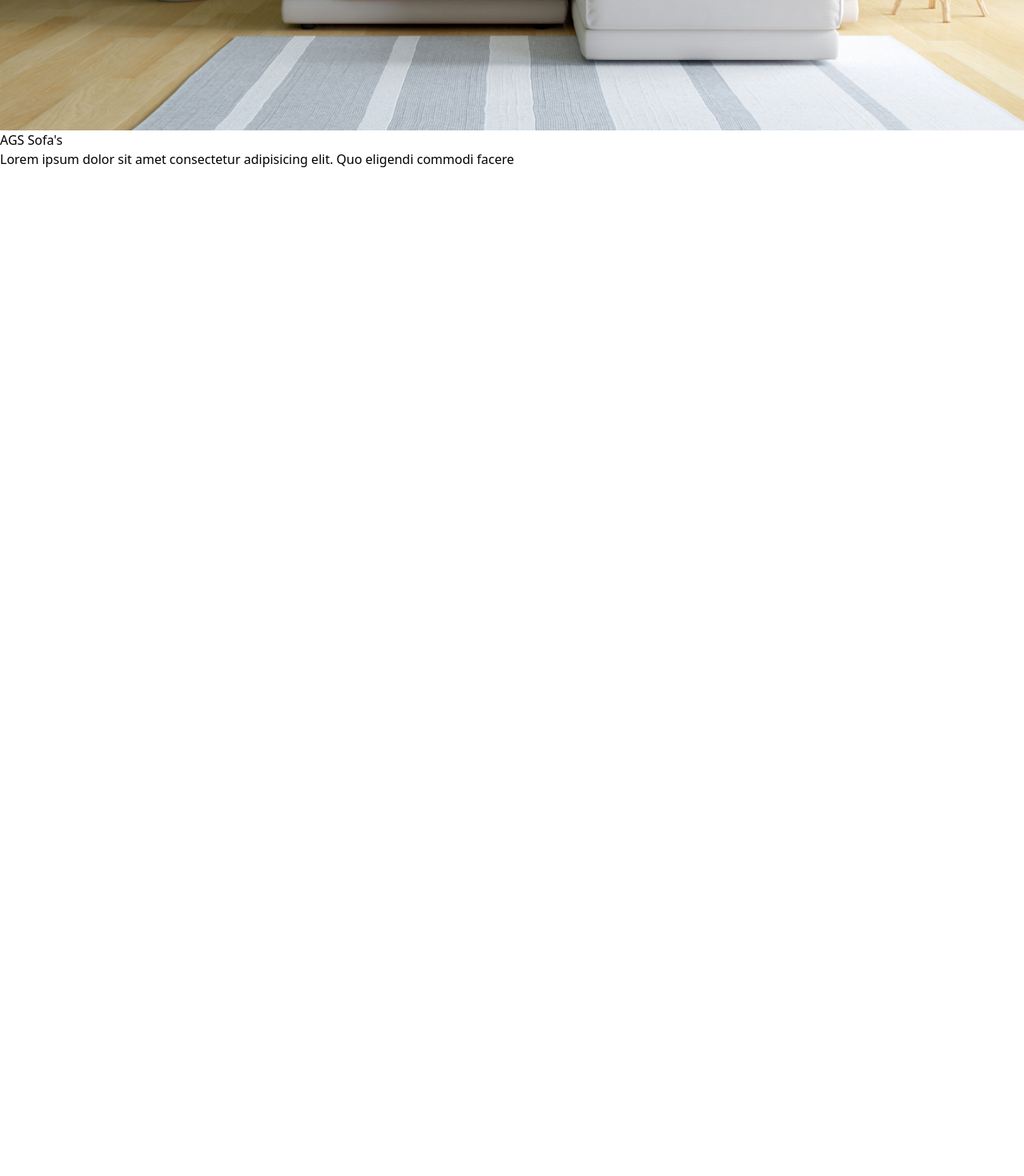
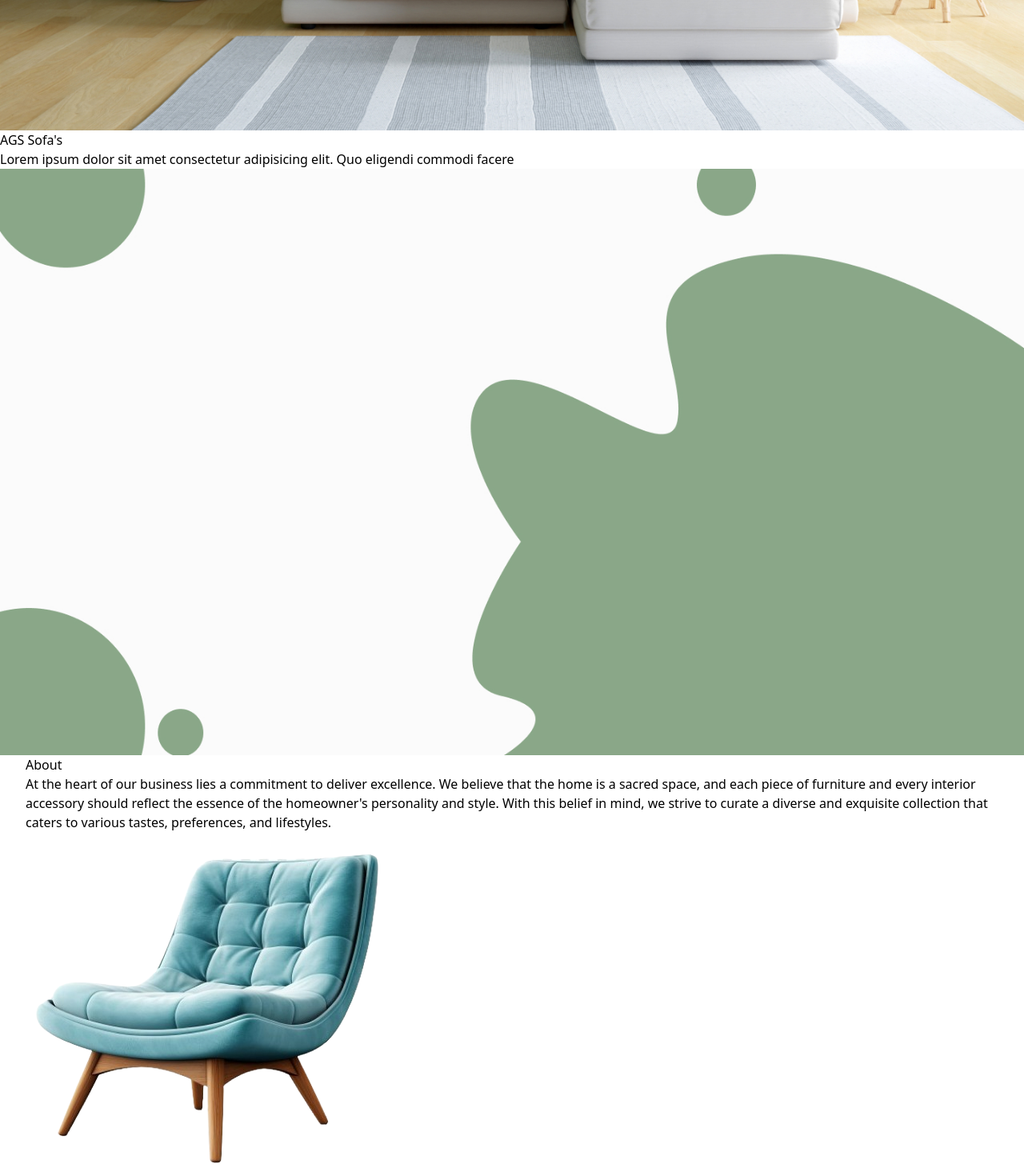
Before and after one commit to zubairmujawar/ags-sofas, a React (Vite) app: page / in a window 1280 px wide. Shown: the part 784-2254 px from the top of the page at 80% size. Before the commit the page ends 995 px from the top, so only its background shows below. Built offline with nearby package versions, Linux system fonts and the light colour scheme.

Commit message:
about section completed

```diff
--- a/src/App.jsx
+++ b/src/App.jsx
@@ -1,15 +1,16 @@
-import './App.css'
-import Home from './components/Home';
-import Navbar from './components/Navbar';
+import "./App.css";
+import About from "./components/About";
+import Home from "./components/Home";
+import Navbar from "./components/Navbar";
 
 function App() {
-
   return (
     <>
-      <Navbar/>
-    <Home/>
+      <Navbar />
+      <Home />
+      <About />
     </>
-  )
+  );
 }
 
 export default App;
--- /dev/null
+++ b/src/components/About.jsx
@@ -0,0 +1,27 @@
+import React from "react";
+import aboutImg from "../assets/about-bg.jpg";
+import aboutChair from "../assets/about-chair.png";
+const About = () => {
+  return (
+    <div className="w-[100vw] h-[100vh] flex justify-center">
+      <img
+        src={aboutImg}
+        alt=" home-page-img"
+        className="object-cover bg-cover h-full w-full"
+      />
+      <div className=" absolute w-full h-full grid items-center  sm:grid-cols-10">
+        <div className="sm:col-span-6" style={{paddingLeft: "2rem"}}>
+          <h1 className="font-bold sm:text-5xl text-2xl p-5 self-start">About</h1>
+          <p className="sm:text-3xl text-xl p-4 sm:-2 text-black">
+          At the heart of our business lies a commitment to deliver excellence. We believe that the home is a sacred space, and each piece of furniture and every interior accessory should reflect the essence of the homeowner's personality and style. With this belief in mind, we strive to curate a diverse and exquisite collection that caters to various tastes, preferences, and lifestyles.
+          </p>
+        </div>
+        <div className=" min-h-[200px] px-3 py-4 sm:w-[28rem] sm:px-5 sm:col-span-4">
+          <img src={aboutChair} alt="aboutChairImg"  className="w-full"/>
+        </div>
+      </div>
+    </div>
+  );
+};
+
+export default About;
```
Also changed, not shown: src/assets/aabout-chair.jpg (deleted), src/assets/about-chair.png (added).
